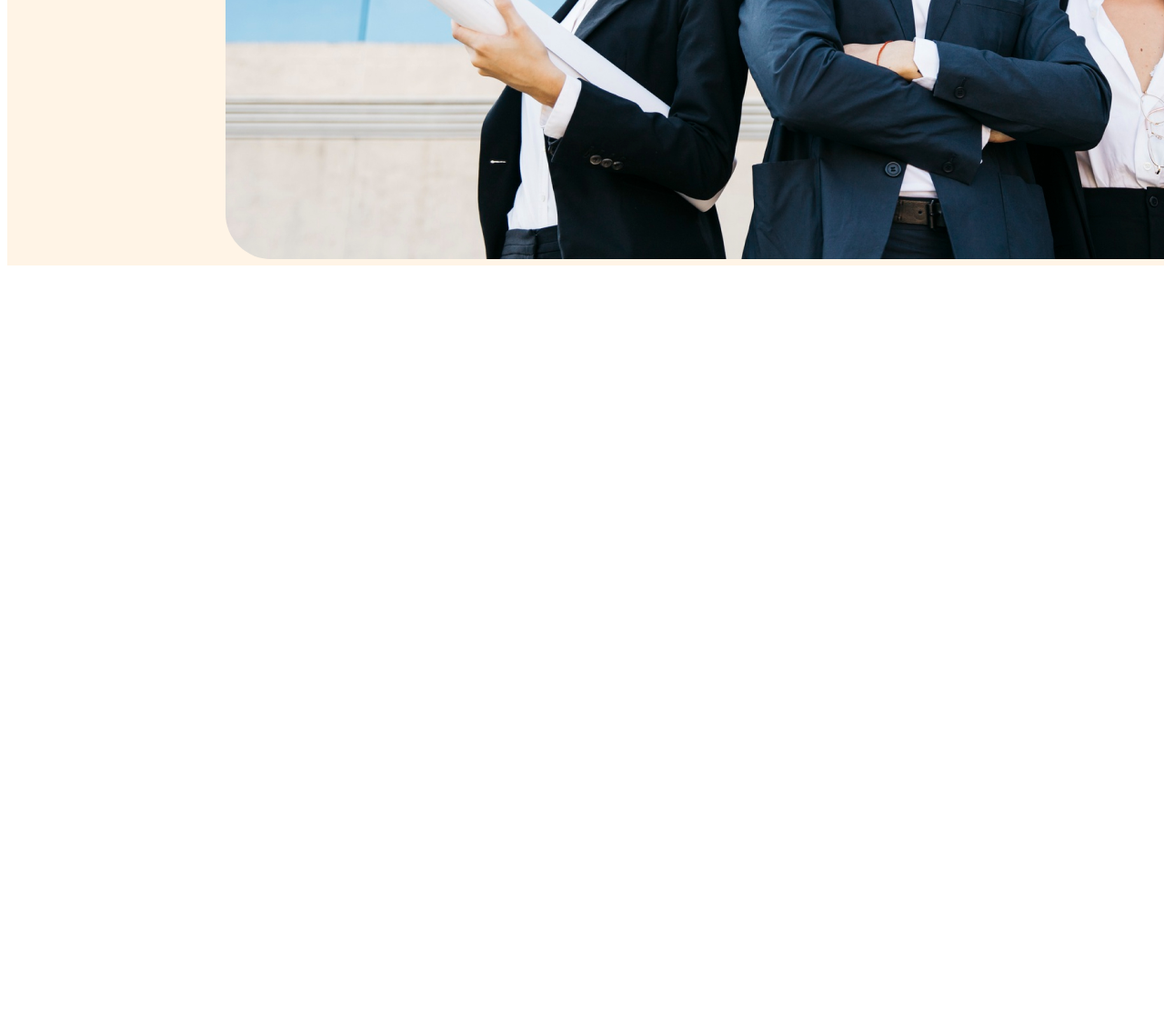
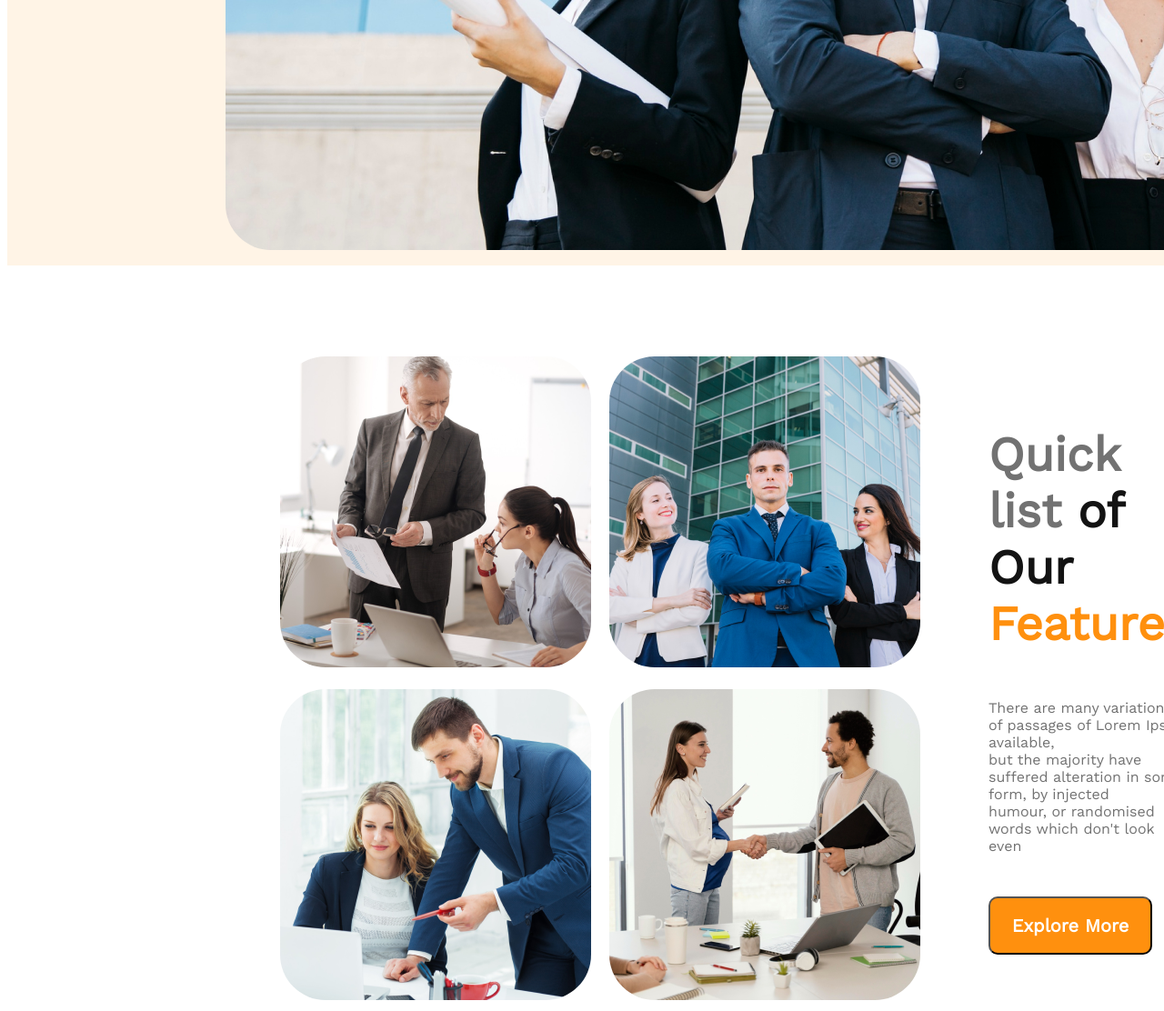
Before and after one commit to simsactive/architects-g3, a plain HTML site: page index.html in a window 1280 px wide. Shown: the part 1095-2207 px from the top of the page at 91% size. Before the commit the page ends 1395 px from the top, so only its background shows below. Drawn offline with nearby package versions, Linux system fonts and the light colour scheme.

Commit message:
team n feature section added

```diff
--- a/index.html
+++ b/index.html
@@ -42,5 +42,41 @@
             </div>
         </div>
     </header>
+
+
+    <!-- Team and Features Section  -->
+
+    <section class="section">
+        <div class="row-section">
+            <div>
+                <img src="images/team1.png" alt="">
+            </div>
+            <div>
+                <img src="images/team2.png" alt="">
+            </div>
+            <div>
+                <img src="images/team3.png" alt="">
+            </div>
+            <div>
+                <img src="images/team4.png" alt="">
+            </div>
+        </div>
+        <div>
+            <div class="feature-section">
+                <div class="feature-title">
+                    <h3><span class="feature-color-1">Quick list</span> <span class="feature-color-2">of Our</span> <br> <span class="feature-color-3">Features</span></h3>
+                </div>
+                <div>
+                    <p class="feature-description">There are many variations of passages of Lorem Ipsum available, <br> but the majority have suffered alteration in some form, by injected <br> humour, or randomised words which don't look even</p>
+                    <button class="btn-primary">Explore More</button>
+                </div>
+            </div>
+        </div>
+    </section>
+
+
+
+
+
 </body>
 </html>
--- a/styles/style.css
+++ b/styles/style.css
@@ -56,7 +56,7 @@ nav li{
     font-size: 16px;
     text-align: center;
     color: #727272;
-    margin-bottom: 50px;
+    margin-bottom: 30px;
 }
 
 button{
@@ -64,12 +64,15 @@ button{
     height: 64px;
     background: #FF900E;
     border-radius: 10px;
-    margin-bottom: 50px;
-    margin-left: 630px;
+    margin-bottom: 30px;
+    background-position: center;
+    justify-content: center;
 
 
 }
 .btn-primary{
+    margin-top: 30px;
+    align-items: center;
     font-weight: 600;
     font-size: 20px;
     color: #FFFFFF;
@@ -85,3 +88,46 @@ button{
 img{
     border-radius: 50px;
 }
+
+
+/* -------------------------
+    Team and Features Style
+ --------------------------- */
+
+
+ .section{
+    display: flex;
+    margin-top: 100px;
+    margin-left: 300px;
+    gap: 75px;
+    align-items: center;
+ }
+.row-section{
+    display: grid;
+    grid-template-columns: repeat(2, 0fr);
+    gap: 20px;
+}
+
+
+
+.feature-title{
+    margin-bottom: 30px;
+    font-weight: 500;
+    font-size: 45px;
+}
+
+
+.feature-color-1{
+    color: #727272;
+}
+.feature-color-2{
+    color: #131313;
+}
+.feature-color-3{
+    color: #FF900E;
+}
+
+.feature-description{
+    font-size: 16px;
+    color: #727272;
+}
```
